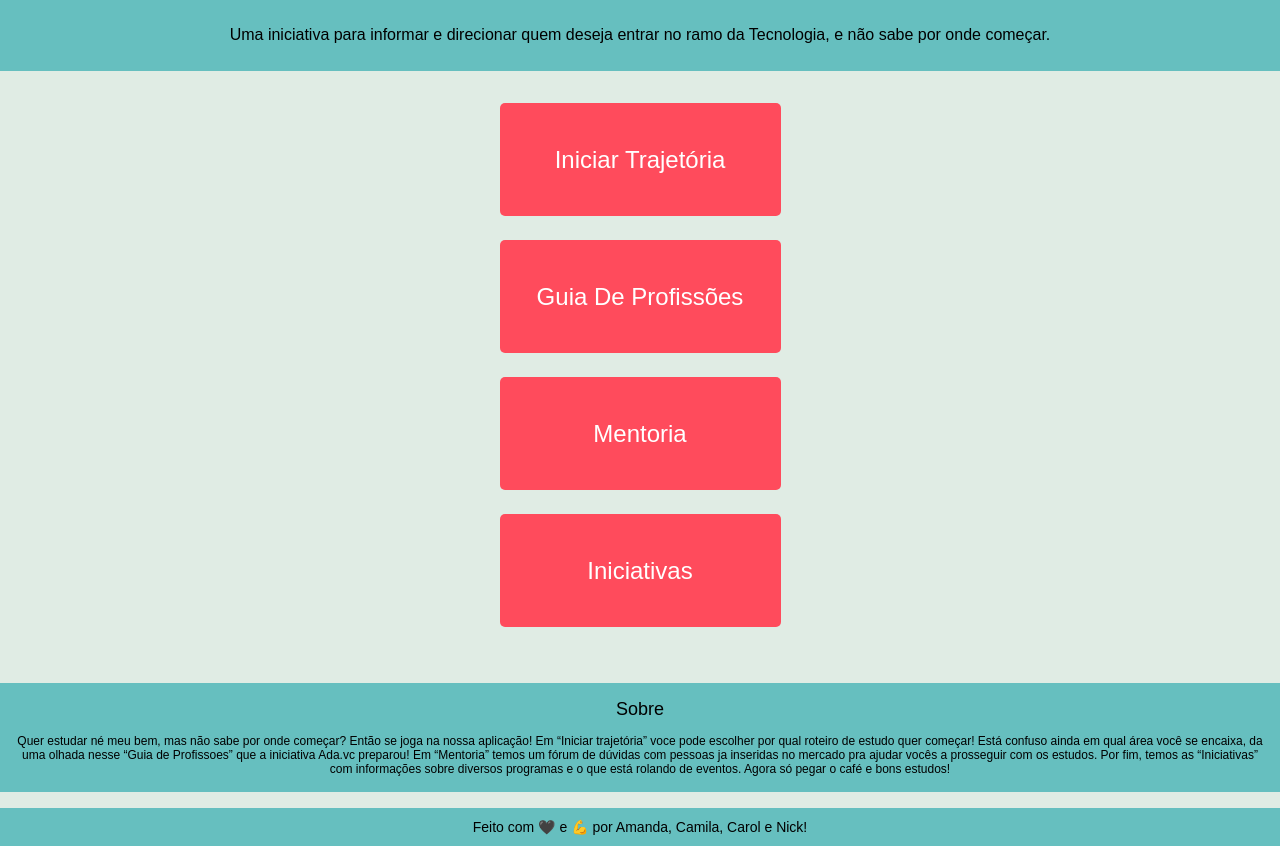
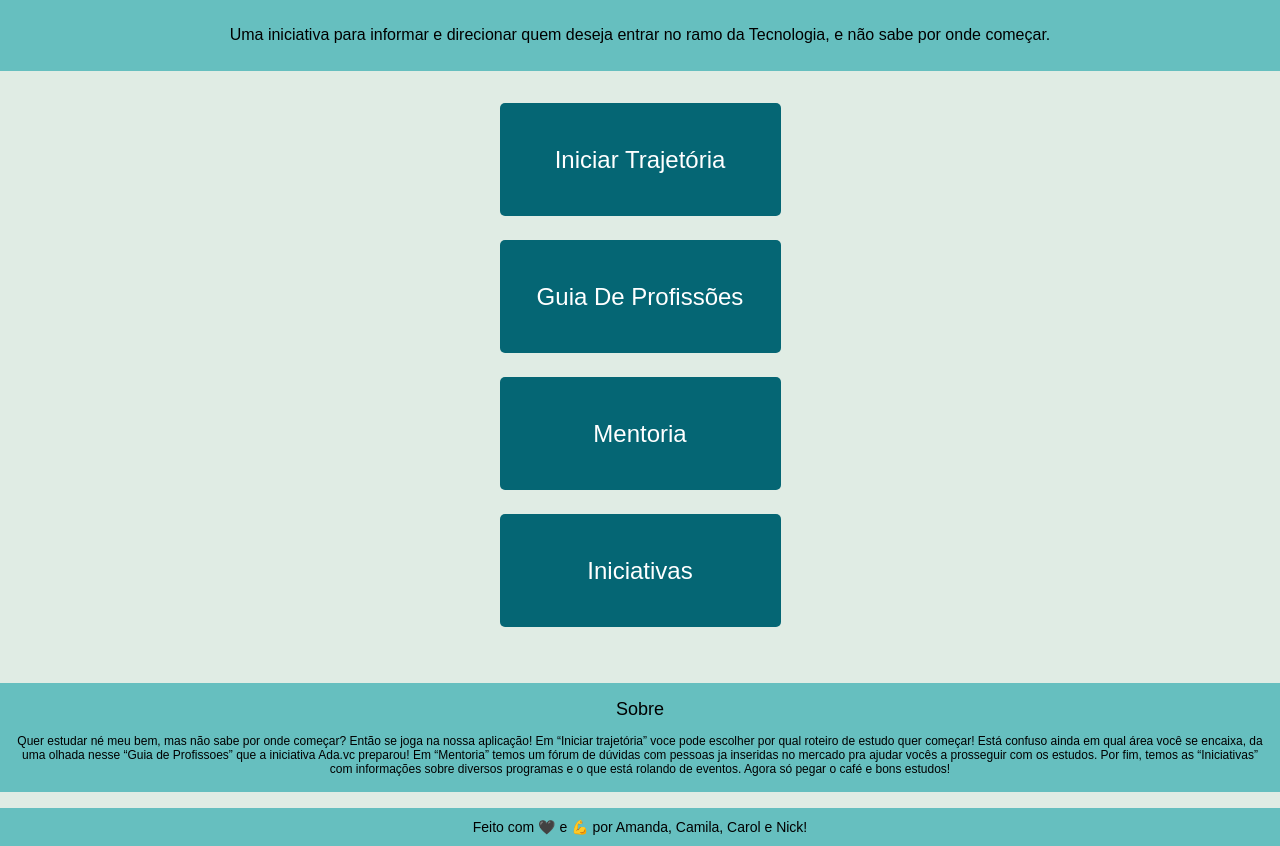
Before and after one commit to camilagerarde/Talent2020CI-T-WoCan, a React (Create React App) app: page / in a window 1280 px wide. Shown: the part 208-1054 px from the top of the page. Built offline with nearby package versions, Linux system fonts and the light colour scheme; a web font is replaced by a local one.

Commit message:
change tags, change button

```diff
--- a/src/components/Button/style.scss
+++ b/src/components/Button/style.scss
@@ -5,7 +5,7 @@
 }
 
 Button {
-  background-color: $PINK;
+  background-color: $DARKBLUE;
   border: none;
   width: 281px;
   height: 113px;
--- a/src/pages/Home/index.js
+++ b/src/pages/Home/index.js
@@ -5,7 +5,7 @@ import '../../assets/scss/Main.scss';
 
 function Home() {
   return (
-    <main>
+    <div>
       <header className='header'>
         <figure className='logo'>
           <img className='header_logo' src={logo} alt='Imagem do logo' />
@@ -17,29 +17,29 @@ function Home() {
           </p>
         </div>
       </header>
-      <body>
+      <main>
         <div className='nav'>
           <Button name='Iniciar trajetória' />
           <Button name='Guia de profissões' />
           <Button name='Mentoria' />
           <Button name='Iniciativas' />
         </div>
-        <div className='about'>
-          <p className='aboutName'>Sobre</p>
-          <p className='aboutText'>
-            <br />
-            Quer estudar né meu bem, mas não sabe por onde começar? Então se
-            joga na nossa aplicação! Em “Iniciar trajetória” voce pode escolher
-            por qual roteiro de estudo quer começar! Está confuso ainda em qual
-            área você se encaixa, da uma olhada nesse “Guia de Profissoes” que a
-            iniciativa Ada.vc preparou! Em “Mentoria” temos um fórum de dúvidas
-            com pessoas ja inseridas no mercado pra ajudar vocês a prosseguir
-            com os estudos. Por fim, temos as “Iniciativas” com informações
-            sobre diversos programas e o que está rolando de eventos. Agora só
-            pegar o café e bons estudos!
-          </p>
-        </div>
-      </body>
+      </main>
+      <section className='about'>
+        <p className='aboutName'>Sobre</p>
+        <p className='aboutText'>
+          <br />
+          Quer estudar né meu bem, mas não sabe por onde começar? Então se joga
+          na nossa aplicação! Em “Iniciar trajetória” voce pode escolher por
+          qual roteiro de estudo quer começar! Está confuso ainda em qual área
+          você se encaixa, da uma olhada nesse “Guia de Profissoes” que a
+          iniciativa Ada.vc preparou! Em “Mentoria” temos um fórum de dúvidas
+          com pessoas ja inseridas no mercado pra ajudar vocês a prosseguir com
+          os estudos. Por fim, temos as “Iniciativas” com informações sobre
+          diversos programas e o que está rolando de eventos. Agora só pegar o
+          café e bons estudos!
+        </p>
+      </section>
       <footer className='footer'>
         <p>
           Feito com{' '}
@@ -53,7 +53,7 @@ function Home() {
           por Amanda, Camila, Carol e Nick!
         </p>
       </footer>
-    </main>
+    </div>
   );
 }
 
```
